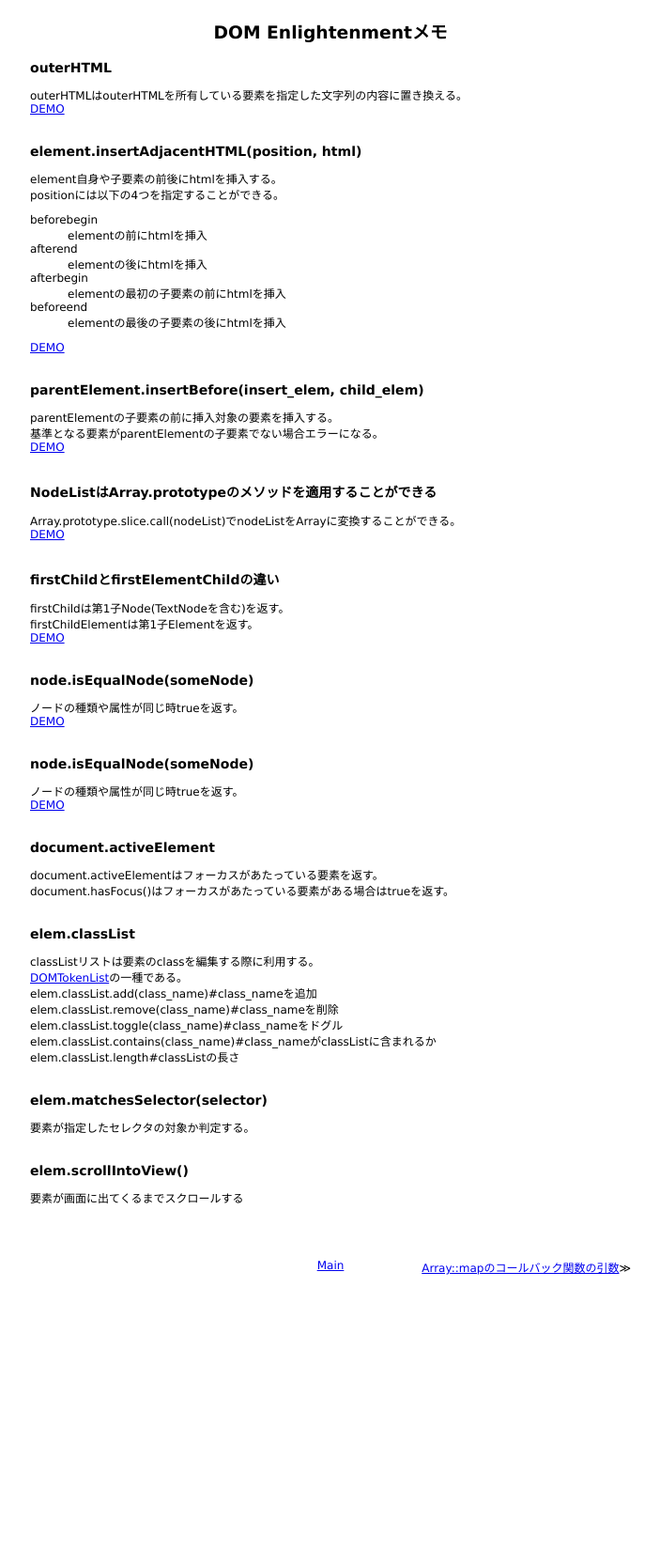
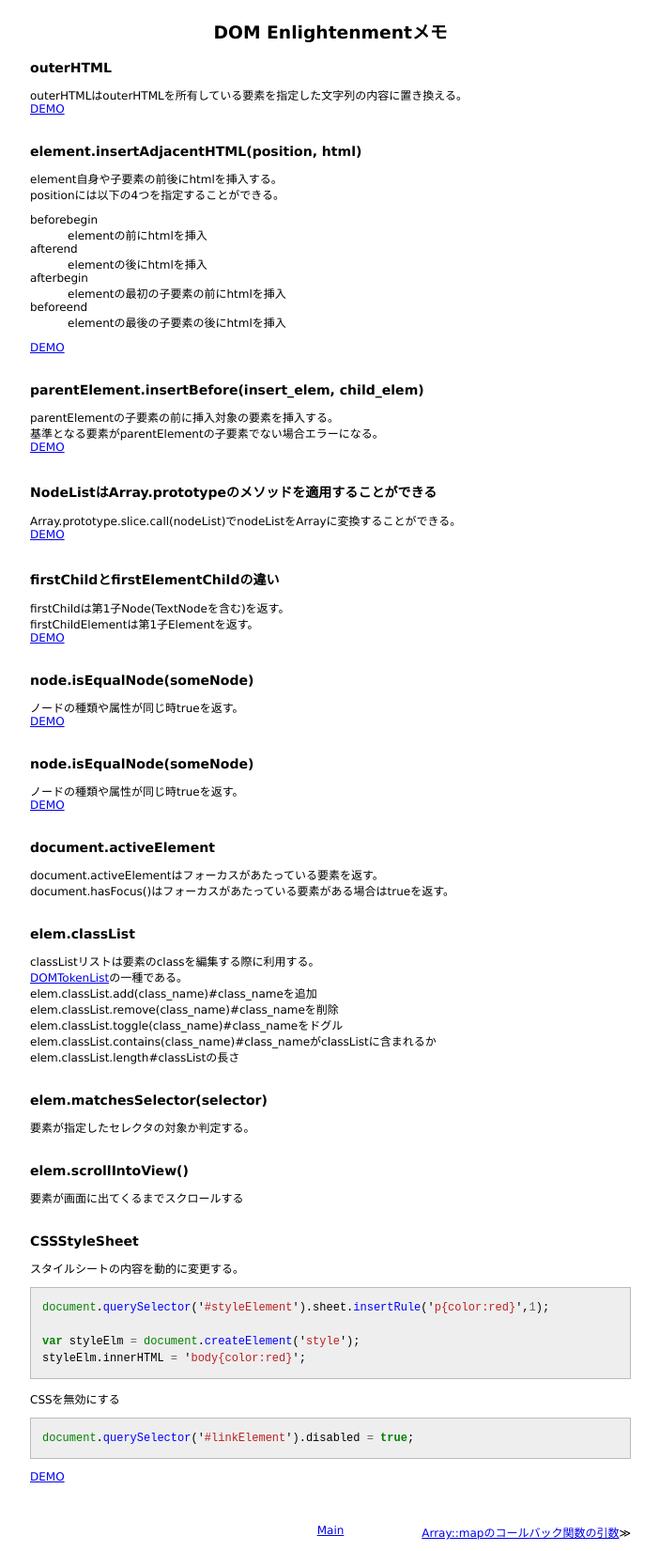
Before and after one commit to 38elements/38elements.github.com, a Jekyll site: the page built from _posts/2012-12-30-DOMEnlightenment.md, in a window 1280 px wide. Shown: the whole page at 94% size, without its empty margins (288-991 px from the left). Built offline with Jekyll 4.4.1, drawn with Linux system fonts in a browser that asks for light colours; before the commit the page ends 1369 px from its top, so only the background shows below that.

Commit message:
style sheet

```diff
--- a/_posts/2012-12-30-DOMEnlightenment.md
+++ b/_posts/2012-12-30-DOMEnlightenment.md
@@ -73,3 +73,18 @@ elem.classList.length#classListの長さ<br/>
 ### elem.scrollIntoView()
 要素が画面に出てくるまでスクロールする<br/>
 <br/>
+
+### CSSStyleSheet
+スタイルシートの内容を動的に変更する。
+{% highlight javascript %}
+document.querySelector('#styleElement').sheet.insertRule('p{color:red}',1);
+
+var styleElm = document.createElement('style');
+styleElm.innerHTML = 'body{color:red}';
+{% endhighlight %}
+
+CSSを無効にする
+{% highlight javascript %}
+document.querySelector('#linkElement').disabled = true;
+{% endhighlight %}
+[DEMO](http://jsdo.it/38elements/vImp)<br/>
```
